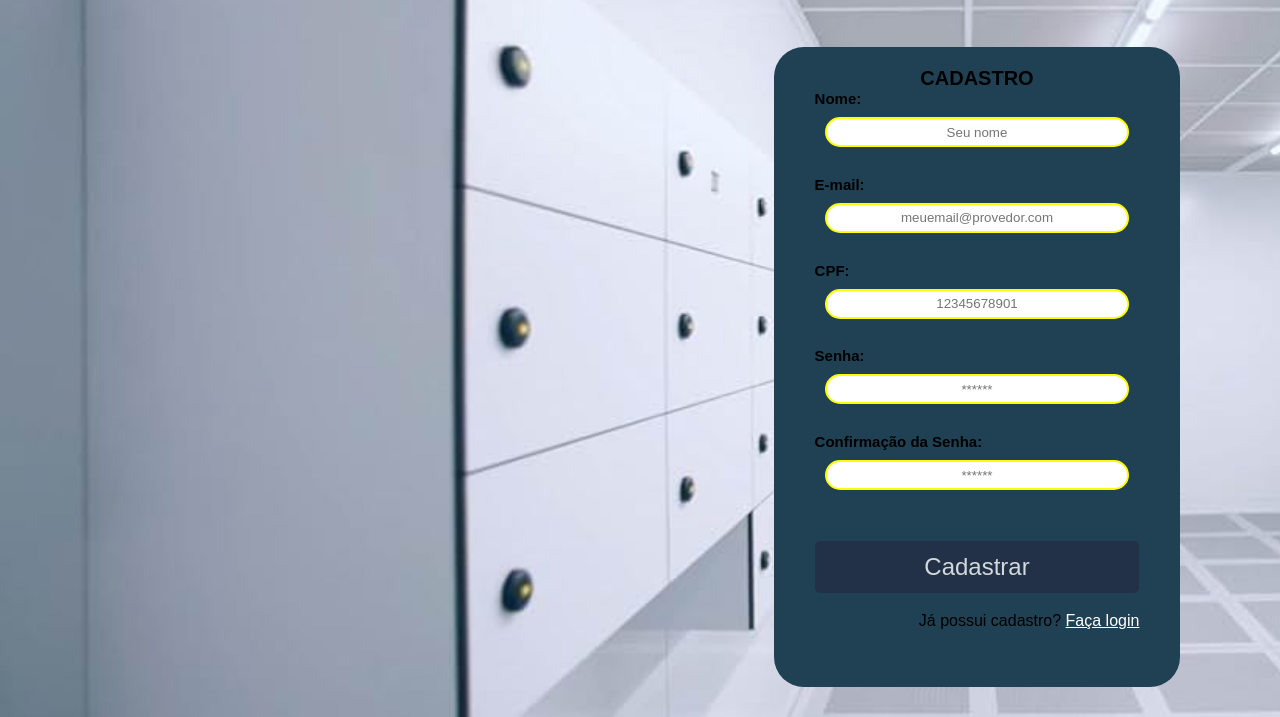
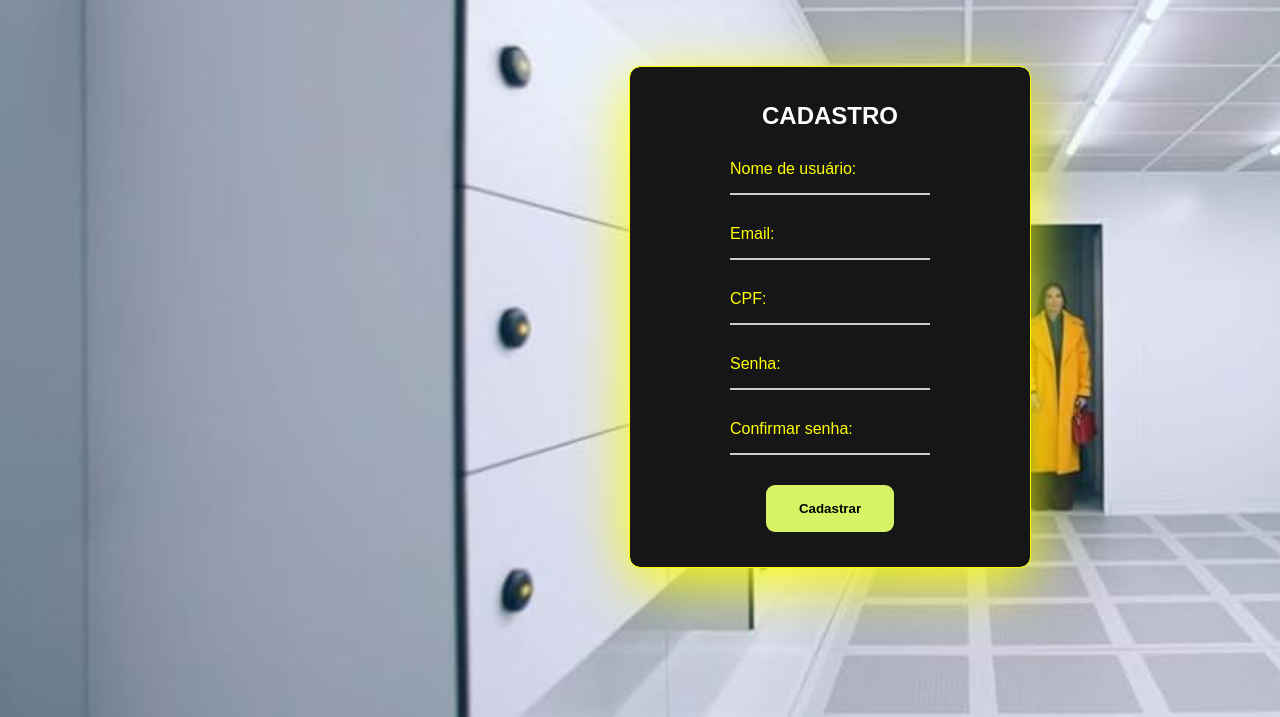
Before and after one commit to ViniDiasOF/Substance, a website: page Site/public/cadastro.html in a window 1280 px wide. Shown: the part 83-800 px from the top of the page. Drawn offline with Linux system fonts and the light colour scheme.

Commit message:
Atualizando CSS do Saiba Mais e do Cadastro

```diff
--- a/Site/public/cadastro.html
+++ b/Site/public/cadastro.html
@@ -21,37 +21,34 @@
     </header>
 
     <div class="login">
-      <div class="alerta_erro">
-        <div class="card_erro" id="cardErro">
-          <span id="mensagem_erro"></span>
-        </div>
-      </div>
       <div class="container">
         <div class="card card-cadastro">
-          <h2>CADASTRO</h2>
           <div class="formulario">
-            <div class="campo">
-              <span>Nome:</span>
-              <input id="nome_input" type="text" placeholder="Seu nome" />
+            <h2>CADASTRO</h2>
+            <div class="input">
+              <input type="text" id="nome_input" required="">
+              <label for="input" class="label">Nome de usuário:</label>
+              <div class="underline"></div>
             </div>
-            <div class="campo">
-              <span>E-mail:</span>
-              <input id="email_input" type="text" placeholder="meuemail@provedor.com" />
+            <div class="input">
+              <input type="text" id="email_input" required="">
+              <label for="input" class="label">Email:</label>
+              <div class="underline"></div>
+            </div>  <div class="input">
+              <input type="text" id="cpf_input" required="">
+              <label for="input" class="label">CPF:</label>
+              <div class="underline"></div>
+            </div>  <div class="input">
+              <input type="text" id="senha_input" required="">
+              <label for="input" class="label">Senha:</label>
+              <div class="underline"></div>
+            </div>  <div class="input">
+              <input type="text" id="confirmacao_senha_input" required="">
+              <label for="input" class="label">Confirmar senha:</label>
+              <div class="underline"></div>
             </div>
-            <div class="campo">
-              <span>CPF:</span>
-              <input id="cpf_input" type="text" placeholder="12345678901" />
-            </div>
-            <div class="campo">
-              <span>Senha:</span>
-              <input id="senha_input" type="password" placeholder="******" />
-            </div>
-            <div class="campo">
-              <span>Confirmação da Senha:</span>
-              <input id="confirmacao_senha_input" type="password" placeholder="******" />
-            </div>
-            <button class="botao" onclick="cadastrar()">Cadastrar</button>
-            <div class="reforco">Já possui cadastro? <a href="login.html"><u>Faça login</u></a></div>
+            <button class="botao" onclick="cadastrar()"><strong>Cadastrar</strong></button>
+
           </div>
 
 
--- a/Site/public/style/css/cadastro.css
+++ b/Site/public/style/css/cadastro.css
@@ -77,52 +77,68 @@ nav ul li a:hover {
     display: flex;
   }
 
-  .card {
-    width: 70%;
-    background-color: #204154 ;
-    border-radius: 30px;
-    display: flex;
-    align-items: center;
-    flex-direction: column;
-    height: 80%;
-    padding: 20px 0 20px;
-    margin-top: 100px;
+.formulario {
+    display: grid;
+    place-items: center;
+    width: 400px;
+    height: 500px;
+    padding: 20px;
+    margin-right: 150px;
+    background-color: #161616;
+    box-shadow: 0px 15px 60px yellow;
+    outline: 1px solid yellow;
+    border-radius: 10px;
   }
 
-  .card h2 {
-    margin: 0;
-    font-size: 20px;
+.formulario h2{
+    color: white;
   }
 
-  .formulario {
-    display: flex;
-    height: 90%;
-    width: 80%;
-    justify-content:space-between;
-    flex-direction: column;
+.input {
+    position: relative;
+    width: 200px;
   }
 
-  .formulario span {
-    font-size: 15px;
-    font-weight: 600;
+.input input{
+    font-size: 20px;
+    width: 100%;
+    border: none;
+    border-bottom: 2px solid #ccc;
+    padding: 5px 0;
+    background-color: transparent;
+    outline: none;
   }
 
-  .formulario input {
-    border: 2px solid yellow;
-    text-align: center;
-    border-radius: 30px;
-    height: 30px;
-    margin: 10px;
+.input .label {
+    position: absolute;
+    top: 0;
+    left: 0;
+    color: yellow;
+    transition: all 0.3s ease;
+    pointer-events: none;
   }
 
-  .formulario select {
-    border: 2px solid yellow;
-    background-color: white;
-    color: gray;
-    height: 36px;
-    text-align: center;
-    border-radius: 10px;
-    margin: 0;
+.input input[type="text"]:focus ~ .label,
+.input input[type="text"]:valid ~ .label {
+    top: -20px;
+    font-size: 16px;
+    color: yellow;
+  }
+
+.input .underline {
+    position: absolute;
+    bottom: 0;
+    left: 0;
+    height: 2px;
+    width: 100%;
+    background-color: #333;
+    transform: scaleX(0);
+    transition: all 0.3s ease;
+  }
+
+.input input[type="text"]:focus ~ .underline,
+.input input[type="text"]:valid ~ .underline {
+    transform: scaleX(1);
   }
 
 .campo {
@@ -131,30 +147,27 @@ nav ul li a:hover {
     justify-content: start;
   }
 
-
-  button {
-    font-size: x-large;
+.botao {
+  padding-left: 33px;
+  padding-right: 33px;
+  padding-bottom: 16px;
+  padding-top: 16px;
+  border-radius: 9px;
+  background: #d5f365;
   border: none;
-    border-radius: 5px;
-    padding: 12px 20px;
-    margin-top: 22px;
-    color: white;
-    background-color: #232e44;
-    opacity: 0.8;
-    width: 100%;
+  font-family: inherit;
+  text-align: center;
   cursor: pointer;
+  transition: 0.4s;
  }
 
-button:hover {
-    opacity: 1;
+.botao:hover {
+  box-shadow: 7px 5px 56px -14px #C3D900;
  }
 
-a button {
-    text-decoration: none;
-    color: #fff;
-    font-size: 20px;
-    font-weight: bold;
-    transition: color 0.3s ease;
+.botao:active {
+  transform: scale(0.97);
+  box-shadow: 7px 5px 56px -10px #C3D900;
  }
 
 #div_erros_login {
--- a/Site/public/style/css/saibamais.css
+++ b/Site/public/style/css/saibamais.css
@@ -116,14 +116,6 @@ nav ul li a:hover {
     margin: 50px 0;
 }
 
-.cards {
-    display: flex;
-    flex-direction: row;
-    height: 500px;
-    justify-content: space-evenly;
-    align-items: center;
-}
-
 /*SUE/ELISABETH*/
 
 .info {
@@ -195,23 +187,43 @@ img{
     margin: auto;
   }
 
-.card {
-    width: 30%;
-    background-color: #e5e5e5;
-    border-radius: 20px;
-    display: flex;
-    align-items: center;
-    justify-content: space-evenly;
-    color: black;
-    flex-direction: column;
-    height: 50%;
-    padding: 50px 50px;
-    margin-right: 50px;
-    text-align: center;
-  }
 
 .container {
     display: flex;
     width: 100%;
     margin: auto;
   }
+
+.card {
+    width: 200px;
+    height: 250px;
+    border-radius: 20px;
+    background: #f5f5f5;
+    position: relative;
+    padding: 1.8rem;
+    border: 2px solid #c3c6ce;
+    transition: 0.5s ease-out;
+    overflow: visible;
+   }
+
+.card {
+    color: black;
+    height: 50%;
+    width: 20%;
+    place-content: center;
+    margin-right: 90px;
+   }
+
+.text {
+    color: rgb(134, 134, 134);
+   }
+
+.title {
+    font-size: 1.5em;
+    font-weight: bold;
+   }
+
+.card:hover {
+    border-color: hotpink;
+    box-shadow: 0 4px 18px 0 rgba(0, 0, 0, 0.25);
+   }
```
Also changed, not shown: Site/public/saibamais.html (+9 -9 lines), Site/public/style/icons/aguarde-orange.gif (deleted), Site/public/style/icons/aguarde-pink.gif (deleted), Site/public/style/icons/aguarde-pink2.gif (deleted), Site/public/style/icons/aguarde-pink3.gif (deleted), Site/public/style/icons/circle-loading.gif (deleted). Lines whose indentation alone changed are shown as unchanged.
